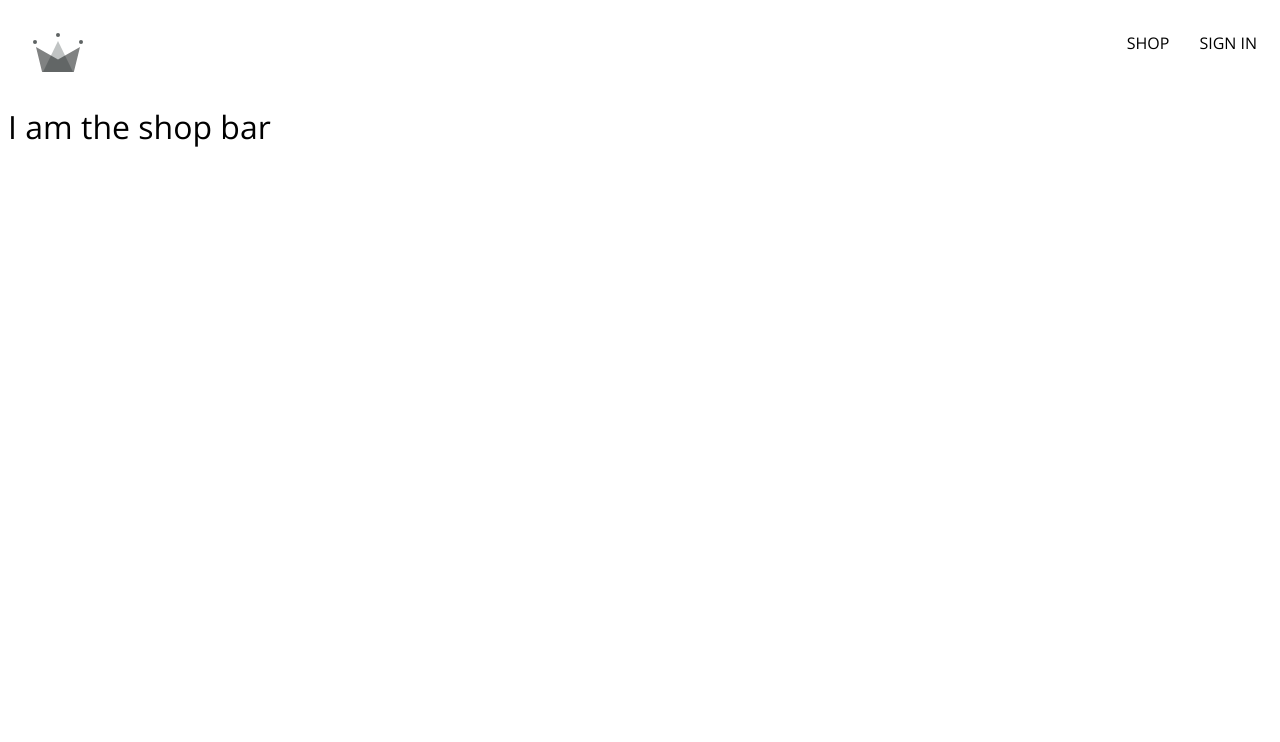
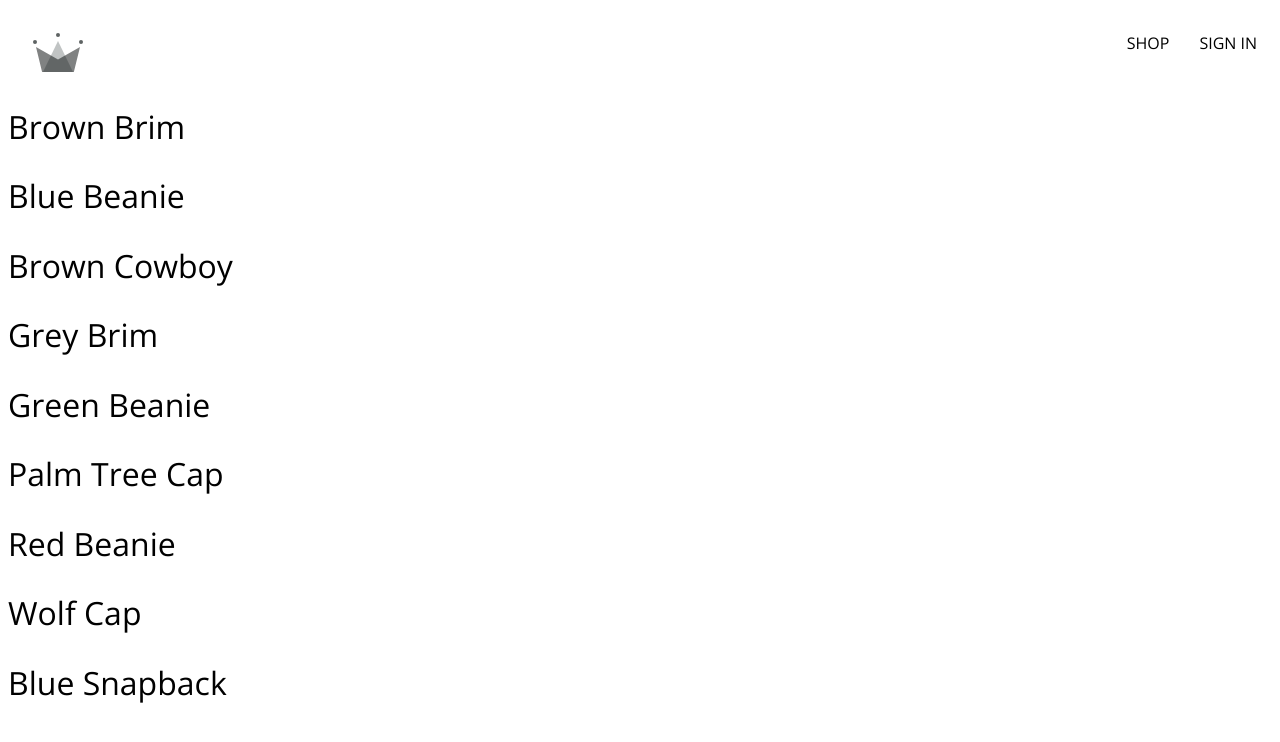
Before and after one commit to emintt/react-shopping-app, a React (Vite) app: page /shop in a window 1280 px wide. Shown: the top 742 px of the page. Built offline with nearby package versions, Linux system fonts and the light colour scheme; no server answers.

Commit message:
add mockdata and shop page

```diff
--- a/src/App.tsx
+++ b/src/App.tsx
@@ -2,17 +2,9 @@
 import { Routes, Route } from 'react-router-dom';
 import Navigation from './routes/navigation/navigation.component';
 import Authentication from './routes/authentication/authentication.component';
+import Shop from './routes/shop/shop.component';
 
 
-const Shop = () => {
-  return (
-    <div>
-      <div>
-        <h1>I am the shop bar</h1>
-      </div>
-    </div>
-  );
-}
 
 const App = () => {
 
--- a/src/components/sign-in-form/sign-in-form.component.tsx
+++ b/src/components/sign-in-form/sign-in-form.component.tsx
@@ -15,8 +15,6 @@
   const [formFields, setFormFields] = useState(defaultFormFields);
   const { email, password } = formFields;
 
-  const { setCurrentUser } = useContext(UserContext);
-
   const resetFormFields = () => {
     setFormFields(defaultFormFields);
   }
@@ -24,9 +22,6 @@
   const signInWithGoogle = async () => {
     const { user } = await signInWithGooglePopup();
     console.log(user);
-
-    createUserDocumentFromAuth(user);
-
   };
 
 
@@ -36,7 +31,6 @@
     try {
       const response = await signInAuthUserWithEmailAndPassword(email, password);
       console.log(response);
-      setCurrentUser(response.user);
       resetFormFields();
     } catch (error) {
       if (error.code ===  'auth/invalid-credential') {
--- a/src/contexts/user.context.tsx
+++ b/src/contexts/user.context.tsx
@@ -1,5 +1,5 @@
 import { createContext, useEffect, useState } from "react";
-import { onAuthStateChangedListener } from "../utils/firebase/firebase.utils";
+import { createUserDocumentFromAuth, onAuthStateChangedListener } from "../utils/firebase/firebase.utils";
 import { User } from "firebase/auth";
 
 // as the actual value you want to access
@@ -17,6 +17,10 @@
   useEffect(() => {
     const unsubscribe = onAuthStateChangedListener((user: User) => {
       console.log(user);
+      if (user) {
+        createUserDocumentFromAuth(user);
+      }
+      setCurrentUser(user);
     });
     console.log(unsubscribe);
   }, []);
--- /dev/null
+++ b/src/routes/shop/shop.component.tsx
@@ -0,0 +1,15 @@
+import SHOP_DATA from '../../shop-data.json';
+
+const Shop = () => {
+  return (
+    <div>
+      {SHOP_DATA.map(({id, name}) => (
+        <div key={id}>
+          <h1>{name}</h1>
+        </div>
+      ))}
+    </div>
+  );
+};
+
+export default Shop;
--- /dev/null
+++ b/src/shop-data.json
@@ -0,0 +1,56 @@
+[
+  {
+    "id": 1,
+    "name": "Brown Brim",
+    "imageUrl": "https://i.ibb.co/ZYW3VTp/brown-brim.png",
+    "price": 25
+  },
+  {
+    "id": 2,
+    "name": "Blue Beanie",
+    "imageUrl": "https://i.ibb.co/ypkgK0X/blue-beanie.png",
+    "price": 18
+  },
+  {
+    "id": 3,
+    "name": "Brown Cowboy",
+    "imageUrl": "https://i.ibb.co/QdJwgmp/brown-cowboy.png",
+    "price": 35
+  },
+  {
+    "id": 4,
+    "name": "Grey Brim",
+    "imageUrl": "https://i.ibb.co/RjBLWxB/grey-brim.png",
+    "price": 25
+  },
+  {
+    "id": 5,
+    "name": "Green Beanie",
+    "imageUrl": "https://i.ibb.co/YTjW3vF/green-beanie.png",
+    "price": 18
+  },
+  {
+    "id": 6,
+    "name": "Palm Tree Cap",
+    "imageUrl": "https://i.ibb.co/rKBDvJX/palm-tree-cap.png",
+    "price": 14
+  },
+  {
+    "id": 7,
+    "name": "Red Beanie",
+    "imageUrl": "https://i.ibb.co/bLB646Z/red-beanie.png",
+    "price": 18
+  },
+  {
+    "id": 8,
+    "name": "Wolf Cap",
+    "imageUrl": "https://i.ibb.co/1f2nWMM/wolf-cap.png",
+    "price": 14
+  },
+  {
+    "id": 9,
+    "name": "Blue Snapback",
+    "imageUrl": "https://i.ibb.co/X2VJP2W/blue-snapback.png",
+    "price": 16
+  }
+]
```
